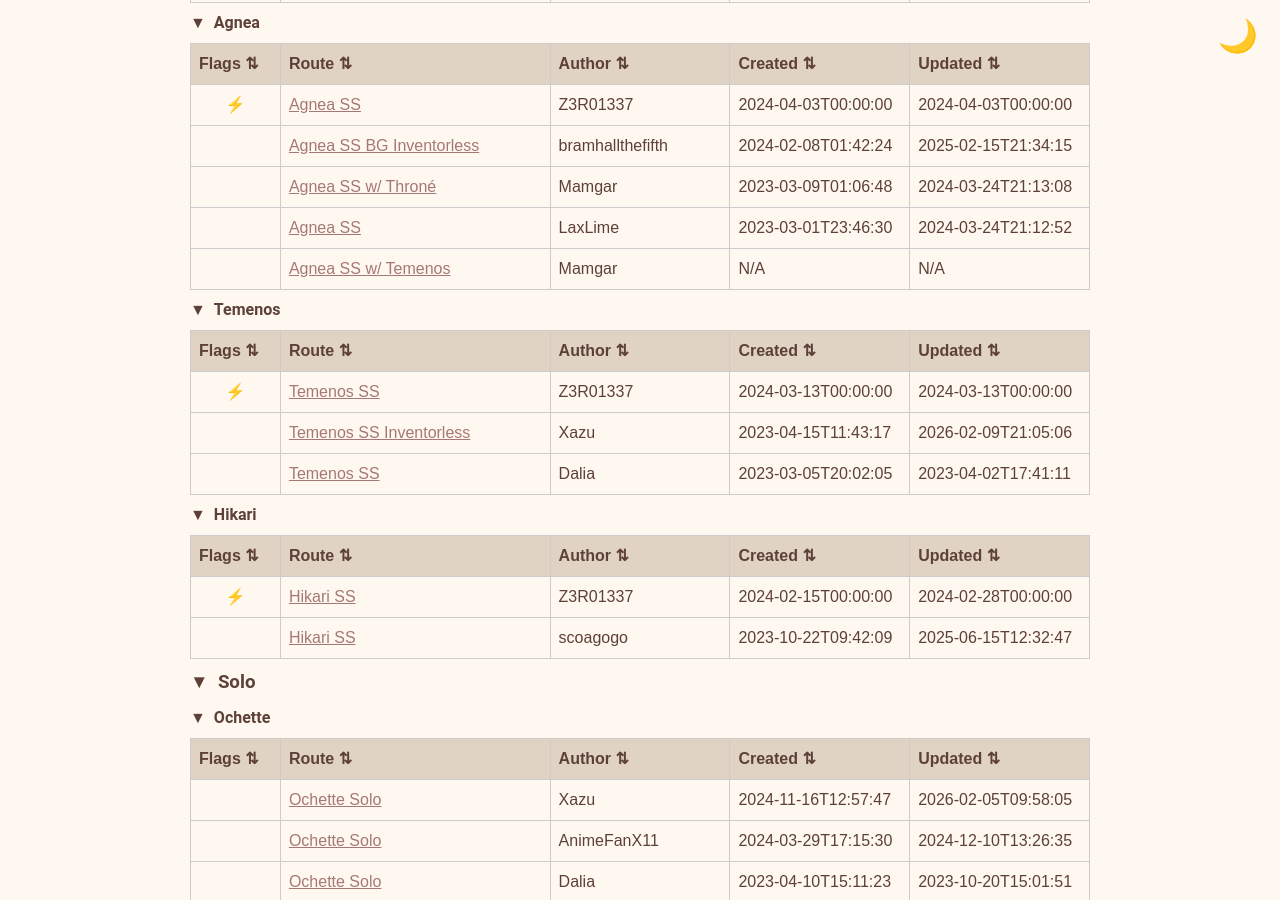
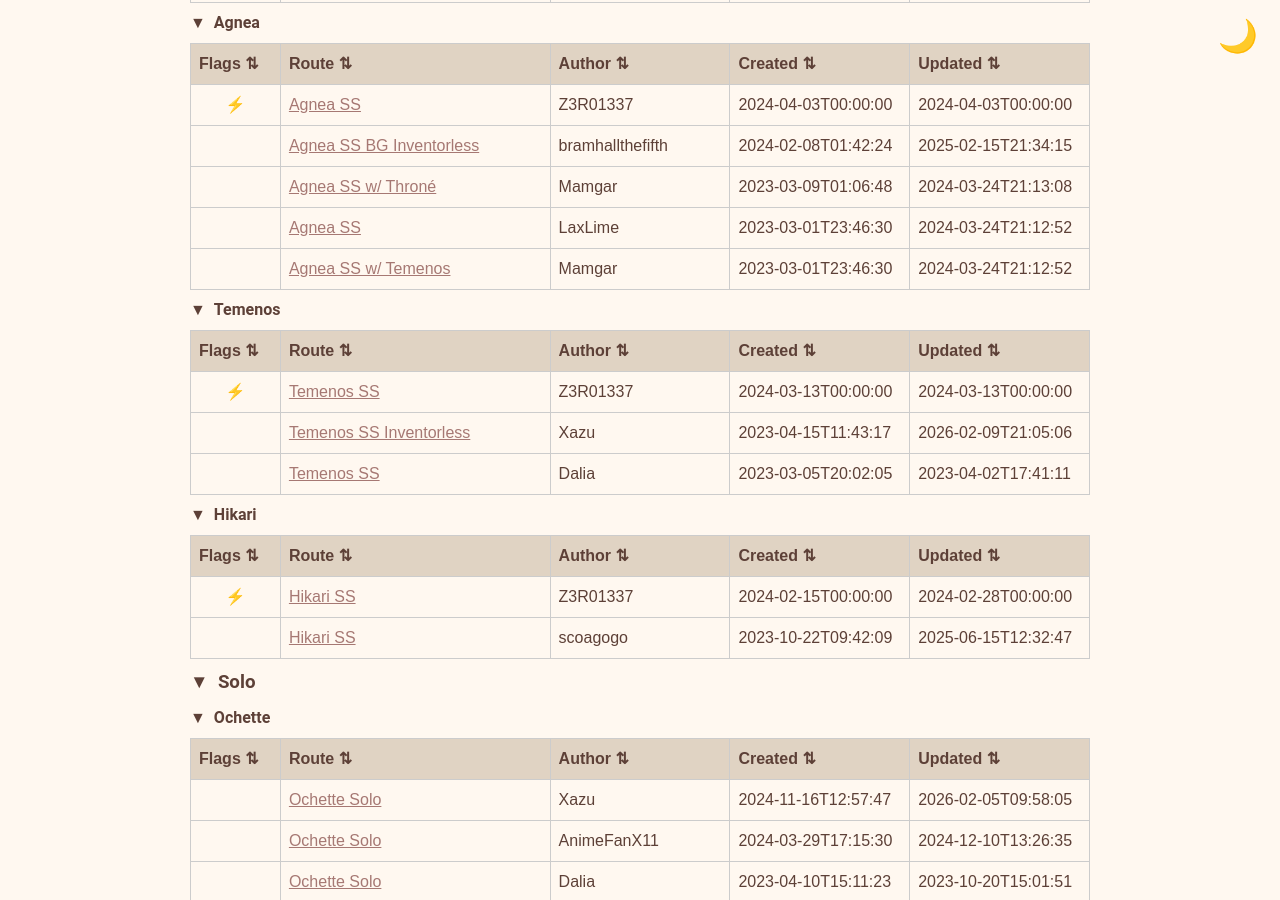
Before and after one commit to yetanotherf0rked/octopath2-stuff, a Jekyll site: the page built from index.html, in a window 1280 px wide and 900 px high, scrolled down 1968 px. Built offline with Jekyll 4.4.1, drawn with Linux system fonts in a browser that asks for light colours.

Commit message:
Update _data/routes-with-timestamps.json with latest timestamps

```diff
--- a/_data/routes-with-timestamps.json
+++ b/_data/routes-with-timestamps.json
@@ -267,9 +267,9 @@
           "Title": "Agnea SS w/ Temenos",
           "author": "Mamgar",
           "link": "https://docs.google.com/document/d/1qU7gI2zzCJm4bDqb9zu2K2Fv9aTY5jXGbGsxF6bvUvM/edit?tab=t.0",
-          "created": null,
-          "updated": null,
-          "certainty": "low"
+          "created": "2023-03-01T23:46:30",
+          "updated": "2024-03-24T21:12:52",
+          "certainty": "high"
         },
         {
           "fastest": true,
```
